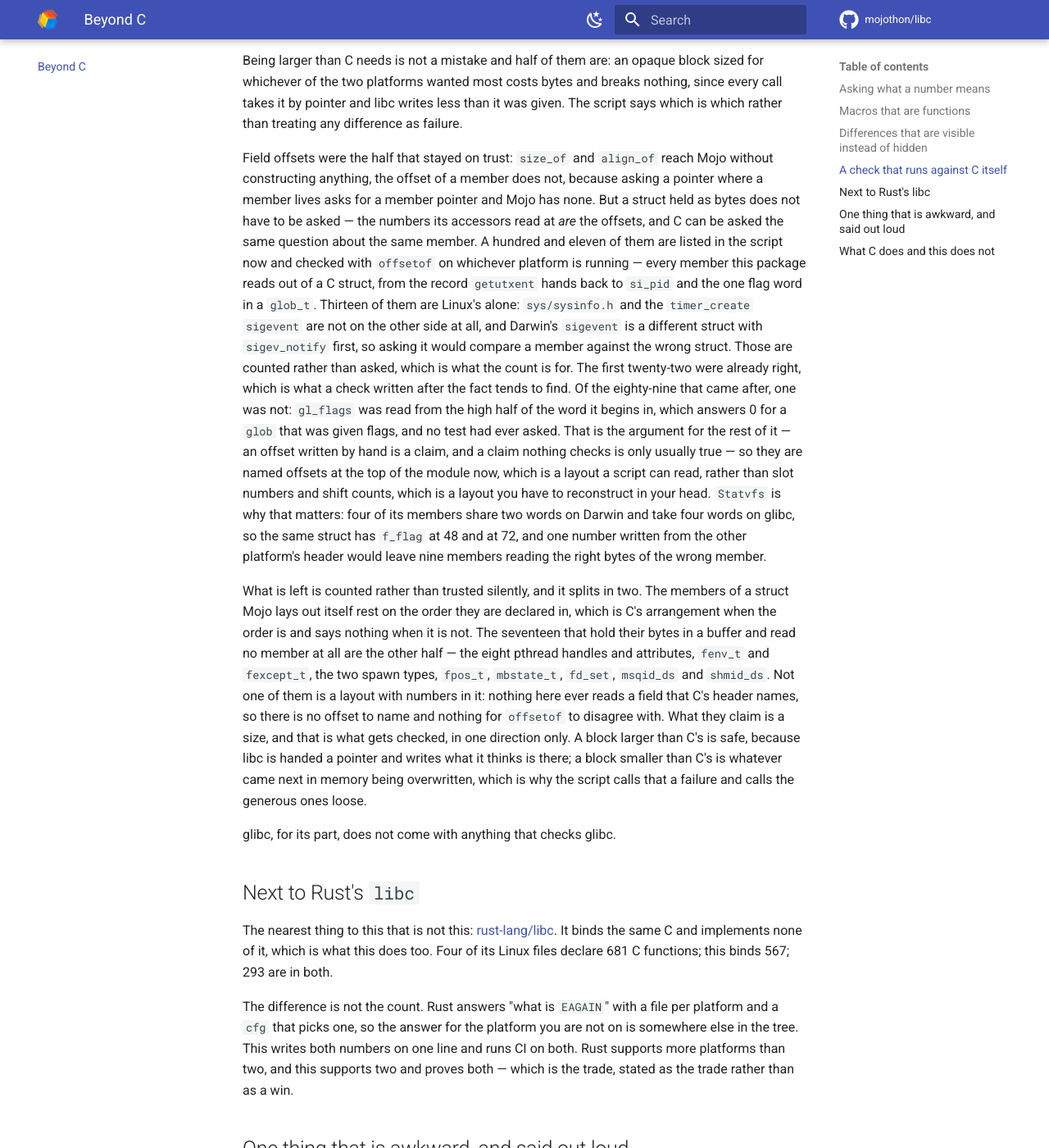
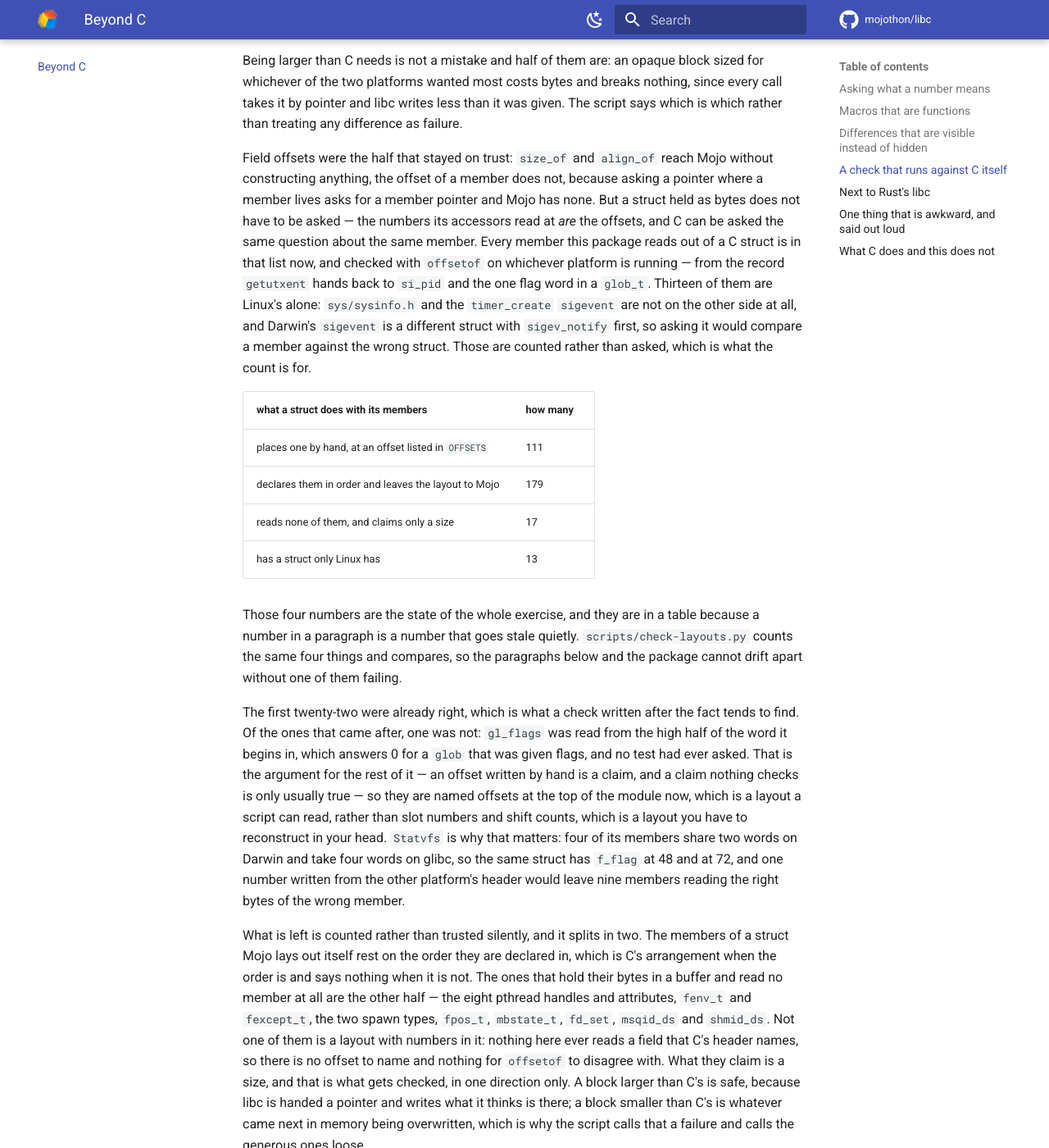
Before and after one commit to mojothon/libc, an MkDocs documentation site: the page built from docs/beyond-c.md, in a window 1280 px wide and 1400 px high, scrolled down 2612 px. Shown: the whole window at 82% size. Built offline with MkDocs 1.6.1 and Material for MkDocs 9.7.7, drawn with Linux system fonts in a browser that asks for light colours; comment, search, counter and statistics services are not loaded.

Commit message:
docs(beyond-c): put the four counts in a table the script checks
The essay said how many offsets are placed by hand, how many members are
declared in order, how many structs claim only a size and how many belong to
Linux alone — in paragraphs, spelled out as "a hundred and eleven" and "the
seventeen", where the first struct added after them makes them wrong and
nothing says so. Every one of those numbers has changed four times in the last
few commits.

They are a table now, and `check-layouts.py` counts the same four things and
compares: a row is recognised by the phrase in its first cell, so the table
can be reordered or reworded without touching the script, and a row that
disappears is a failure too — a document that stops making a claim is exactly
the drift this is for, and silence would otherwise pass for agreement.

Prose that named a count now doesn't: "the seventeen that hold their bytes in
a buffer" is "the ones that hold their bytes in a buffer", and the historical
"the first twenty-two were already right" stays because it is a fact about a
past commit rather than about the package. Tried by moving 111 to 110: the run
exits 1 and says which row and both numbers.

```diff
--- a/docs/beyond-c.md
+++ b/docs/beyond-c.md
@@ -133,17 +133,30 @@ reach Mojo without constructing anything, the offset of a member does not,
 because asking a pointer where a member lives asks for a member pointer and
 Mojo has none. But a struct held as bytes does not have to be asked — the
 numbers its accessors read at *are* the offsets, and C can be asked the
-same question about the same member. A hundred and eleven of them are listed
-in the script now and checked with `offsetof` on whichever platform is
-running — every member this package reads out of a C struct, from the record
-`getutxent` hands back to `si_pid` and the one flag word in a `glob_t`.
-Thirteen of them are Linux's alone: `sys/sysinfo.h` and the `timer_create`
-`sigevent` are not on the other side at all, and Darwin's `sigevent` is a
-different struct with `sigev_notify` first, so asking it would compare a
-member against the wrong struct. Those are counted rather than asked, which
-is what the count is for. The
-first twenty-two were already right, which is what a check written after the
-fact tends to find. Of the eighty-nine that came after, one was not:
+same question about the same member. Every member this package reads out of a
+C struct is in that list now, and checked with `offsetof` on whichever
+platform is running — from the record `getutxent` hands back to `si_pid` and
+the one flag word in a `glob_t`. Thirteen of them are Linux's alone:
+`sys/sysinfo.h` and the `timer_create` `sigevent` are not on the other side at
+all, and Darwin's `sigevent` is a different struct with `sigev_notify` first,
+so asking it would compare a member against the wrong struct. Those are
+counted rather than asked, which is what the count is for.
+
+| what a struct does with its members | how many |
+| --- | --- |
+| places one by hand, at an offset listed in `OFFSETS` | 111 |
+| declares them in order and leaves the layout to Mojo | 179 |
+| reads none of them, and claims only a size | 17 |
+| has a struct only Linux has | 13 |
+
+Those four numbers are the state of the whole exercise, and they are in a
+table because a number in a paragraph is a number that goes stale quietly.
+`scripts/check-layouts.py` counts the same four things and compares, so the
+paragraphs below and the package cannot drift apart without one of them
+failing.
+
+The first twenty-two were already right, which is what a check written after
+the fact tends to find. Of the ones that came after, one was not:
 `gl_flags` was read from the high half of the word it begins in, which
 answers 0 for a `glob` that was given flags, and no test had ever asked. That
 is the argument for the rest of it — an offset written by hand is a claim,
@@ -159,8 +172,8 @@ wrong member.
 What is left is counted rather than trusted silently, and it splits in two.
 The members of a struct Mojo lays out itself rest on the order they are
 declared in, which is C's arrangement when the order is and says nothing
-when it is not. The seventeen that hold their bytes in a buffer and read no
-member at all are the other half — the eight pthread handles and attributes,
+when it is not. The ones that hold their bytes in a buffer and read no member
+at all are the other half — the eight pthread handles and attributes,
 `fenv_t` and `fexcept_t`, the two spawn types, `fpos_t`, `mbstate_t`,
 `fd_set`, `msqid_ds` and `shmid_ds`. Not one of them is a layout with numbers
 in it: nothing here ever reads a field that C's header names, so there is no
```
Also changed, not shown: CHANGELOG.md (+9 -0 lines), 1 other file.
